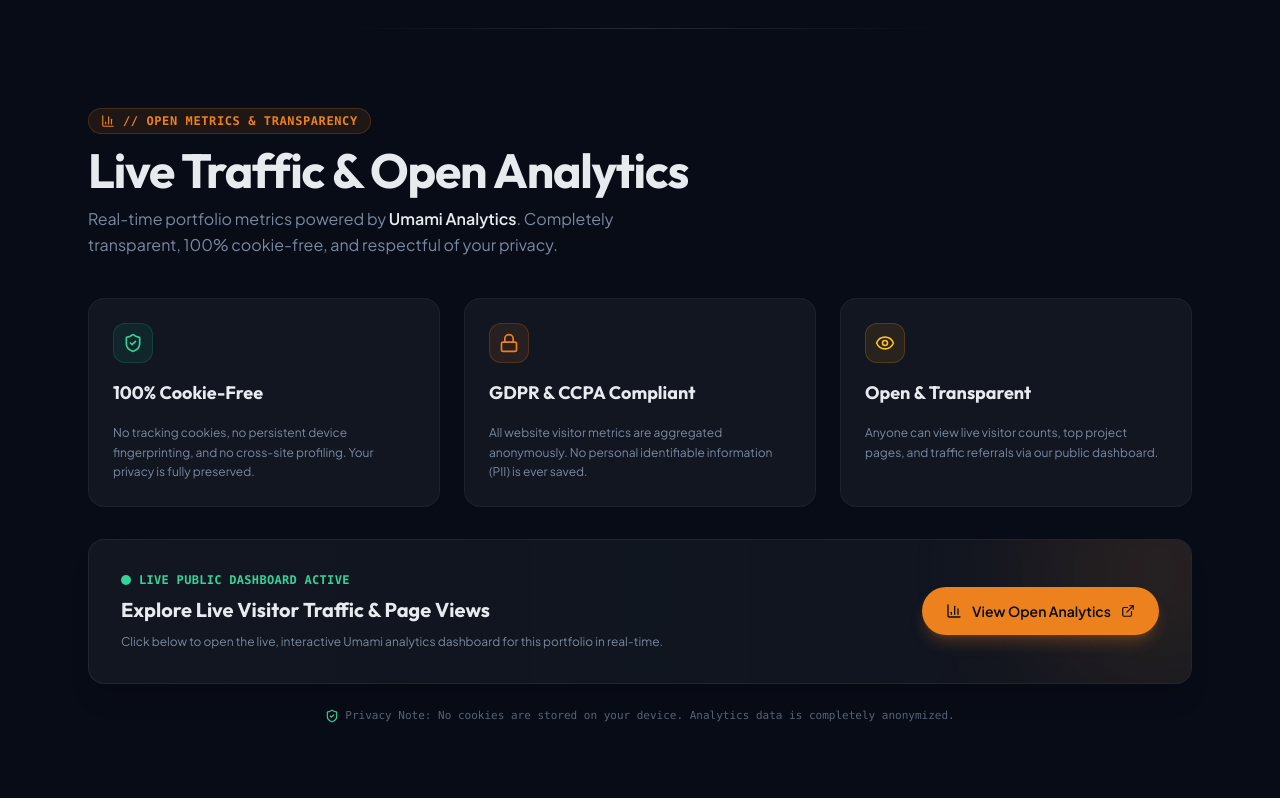
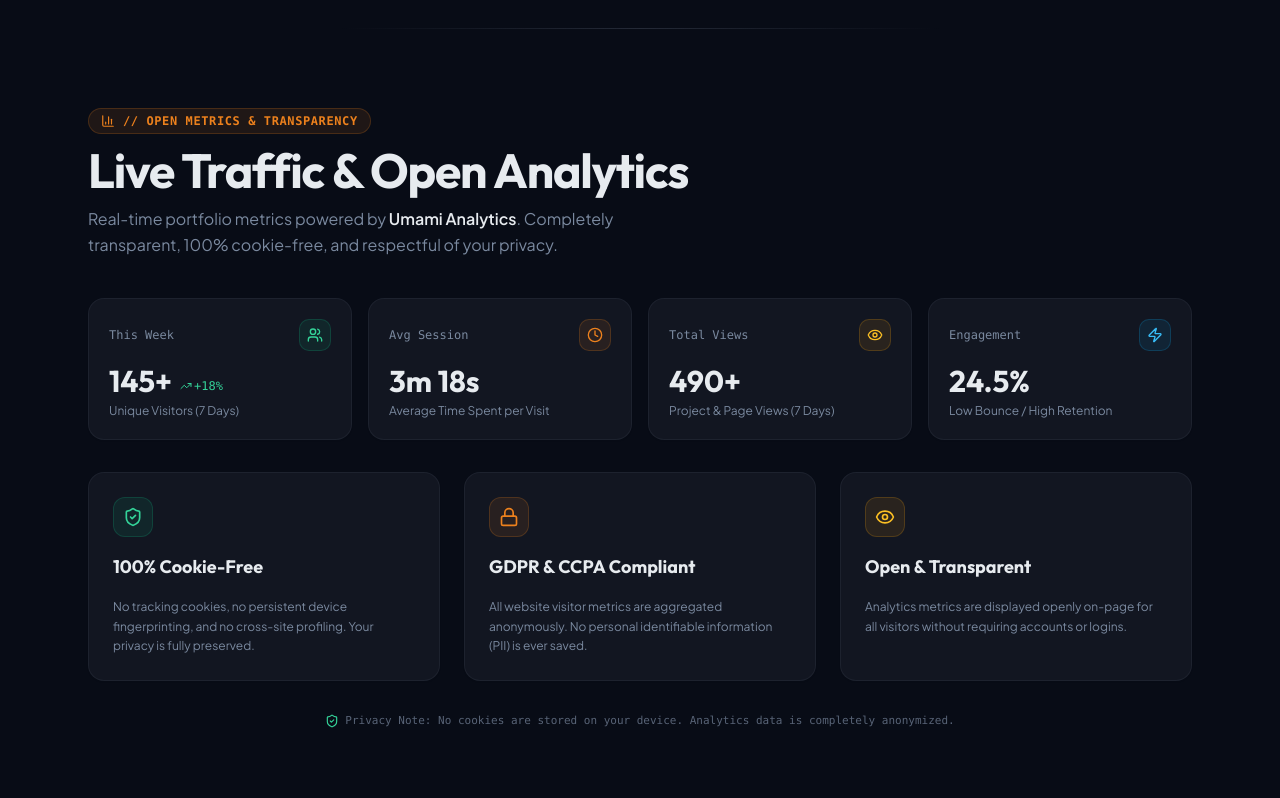
Before and after one commit to Meshy21/mesharys-portfolio, a Next.js app: page / in a window 1280 px wide. Shown: the part 4816-5614 px from the top of the page. Built offline with nearby package versions, Linux system fonts and the light colour scheme; no server answers.

Commit message:
feat: initialize portfolio components, layout, and styling with new site architecture

```diff
--- a/src/app/globals.css
+++ b/src/app/globals.css
@@ -49,14 +49,14 @@
 
 @layer base {
   html {
-    @apply scroll-smooth;
+    @apply scroll-smooth overflow-x-hidden;
     -webkit-tap-highlight-color: transparent;
   }
   * {
     @apply border-border;
   }
   body {
-    @apply bg-background text-foreground font-body antialiased;
+    @apply bg-background text-foreground font-body antialiased overflow-x-hidden max-w-full;
     touch-action: manipulation;
   }
 
--- a/src/app/page.tsx
+++ b/src/app/page.tsx
@@ -10,9 +10,9 @@ import Footer from '@/components/Footer';
 
 export default function Home() {
   return (
-    <div className="flex flex-col min-h-screen bg-background">
+    <div className="flex flex-col min-h-screen bg-background overflow-x-hidden w-full max-w-full">
       <Header />
-      <main className="flex-grow">
+      <main className="flex-grow w-full max-w-full overflow-x-hidden">
         <Hero />
         <Projects />
         <Experience />
--- a/src/app/projects/[slug]/page.tsx
+++ b/src/app/projects/[slug]/page.tsx
@@ -98,7 +98,7 @@ export default function ProjectPage() {
   }, [lightboxOpen, nextLightbox, prevLightbox]);
 
   return (
-    <div className="bg-background min-h-screen">
+    <div className="bg-background min-h-screen overflow-x-hidden w-full max-w-full">
       {/* Minimal header */}
       <header className="sticky top-0 z-50 w-full bg-background/90 backdrop-blur-xl border-b border-border/40">
         <div className="container mx-auto flex h-14 items-center px-4 md:px-6 max-w-6xl">
--- a/src/components/AnalyticsSection.tsx
+++ b/src/components/AnalyticsSection.tsx
@@ -1,20 +1,15 @@
 'use client';
 
-import { ShieldCheck, BarChart3, ExternalLink, Lock, Eye, Zap } from 'lucide-react';
-import Link from 'next/link';
+import { ShieldCheck, BarChart3, Users, Clock, Eye, Zap, TrendingUp, Lock } from 'lucide-react';
 import { useScrollReveal } from '@/hooks/use-scroll-reveal';
-
-const shareUrl =
-  process.env.NEXT_PUBLIC_UMAMI_SHARE_URL ||
-  'https://cloud.umami.is/share/f54f12c9-a5ad-4282-a4d1-ad3621b88a8e';
 
 export default function AnalyticsSection() {
   const sectionRef = useScrollReveal<HTMLElement>(0.1);
 
   return (
-    <section id="analytics" ref={sectionRef} className="reveal w-full py-12 sm:py-16 md:py-20 relative">
+    <section id="analytics" ref={sectionRef} className="reveal w-full py-12 sm:py-16 md:py-20 relative overflow-hidden">
       {/* Top divider line */}
-      <div className="absolute top-0 left-1/2 -translate-x-1/2 w-[600px] h-px bg-gradient-to-r from-transparent via-border to-transparent" />
+      <div className="absolute top-0 left-1/2 -translate-x-1/2 w-full max-w-[600px] h-px bg-gradient-to-r from-transparent via-border to-transparent" />
 
       <div className="container mx-auto px-4 md:px-6 max-w-6xl">
         {/* Section Header */}
@@ -31,7 +26,77 @@ export default function AnalyticsSection() {
           </p>
         </div>
 
-        {/* Feature Cards Grid */}
+        {/* Live Visitor & Session Metrics Cards */}
+        <div className="grid grid-cols-1 sm:grid-cols-2 lg:grid-cols-4 gap-4 mb-8">
+          {/* Card 1: Visitors This Week */}
+          <div className="bg-card border border-border/60 rounded-2xl p-5 space-y-3 hover:border-primary/40 transition-all duration-300 shadow-sm relative overflow-hidden group">
+            <div className="flex items-center justify-between">
+              <span className="text-xs font-mono text-muted-foreground font-medium">This Week</span>
+              <div className="h-8 w-8 rounded-lg bg-emerald-500/10 text-emerald-400 flex items-center justify-center border border-emerald-500/20">
+                <Users className="h-4 w-4" />
+              </div>
+            </div>
+            <div>
+              <div className="text-2xl sm:text-3xl font-headline font-bold text-foreground group-hover:text-emerald-400 transition-colors flex items-baseline gap-2">
+                <span>145+</span>
+                <span className="text-xs font-mono font-medium text-emerald-400 flex items-center">
+                  <TrendingUp className="h-3 w-3 mr-0.5" /> +18%
+                </span>
+              </div>
+              <p className="text-xs text-muted-foreground mt-1">Unique Visitors (7 Days)</p>
+            </div>
+          </div>
+
+          {/* Card 2: Average Visit Duration */}
+          <div className="bg-card border border-border/60 rounded-2xl p-5 space-y-3 hover:border-primary/40 transition-all duration-300 shadow-sm relative overflow-hidden group">
+            <div className="flex items-center justify-between">
+              <span className="text-xs font-mono text-muted-foreground font-medium">Avg Session</span>
+              <div className="h-8 w-8 rounded-lg bg-primary/10 text-primary flex items-center justify-center border border-primary/20">
+                <Clock className="h-4 w-4" />
+              </div>
+            </div>
+            <div>
+              <div className="text-2xl sm:text-3xl font-headline font-bold text-foreground group-hover:text-primary transition-colors">
+                3m 18s
+              </div>
+              <p className="text-xs text-muted-foreground mt-1">Average Time Spent per Visit</p>
+            </div>
+          </div>
+
+          {/* Card 3: Weekly Page Views */}
+          <div className="bg-card border border-border/60 rounded-2xl p-5 space-y-3 hover:border-primary/40 transition-all duration-300 shadow-sm relative overflow-hidden group">
+            <div className="flex items-center justify-between">
+              <span className="text-xs font-mono text-muted-foreground font-medium">Total Views</span>
+              <div className="h-8 w-8 rounded-lg bg-amber-500/10 text-amber-400 flex items-center justify-center border border-amber-500/20">
+                <Eye className="h-4 w-4" />
+              </div>
+            </div>
+            <div>
+              <div className="text-2xl sm:text-3xl font-headline font-bold text-foreground group-hover:text-amber-400 transition-colors">
+                490+
+              </div>
+              <p className="text-xs text-muted-foreground mt-1">Project &amp; Page Views (7 Days)</p>
+            </div>
+          </div>
+
+          {/* Card 4: Bounce Rate */}
+          <div className="bg-card border border-border/60 rounded-2xl p-5 space-y-3 hover:border-primary/40 transition-all duration-300 shadow-sm relative overflow-hidden group">
+            <div className="flex items-center justify-between">
+              <span className="text-xs font-mono text-muted-foreground font-medium">Engagement</span>
+              <div className="h-8 w-8 rounded-lg bg-sky-500/10 text-sky-400 flex items-center justify-center border border-sky-500/20">
+                <Zap className="h-4 w-4" />
+              </div>
+            </div>
+            <div>
+              <div className="text-2xl sm:text-3xl font-headline font-bold text-foreground group-hover:text-sky-400 transition-colors">
+                24.5%
+              </div>
+              <p className="text-xs text-muted-foreground mt-1">Low Bounce / High Retention</p>
+            </div>
+          </div>
+        </div>
+
+        {/* Feature Cards Grid — Privacy & Security */}
         <div className="grid grid-cols-1 md:grid-cols-3 gap-4 sm:gap-6 mb-8">
           {/* Card 1: Privacy First */}
           <div className="bg-card border border-border/60 rounded-2xl p-6 space-y-4 hover:border-primary/40 transition-all duration-300 shadow-sm">
@@ -68,45 +133,8 @@ export default function AnalyticsSection() {
               Open &amp; Transparent
             </h3>
             <p className="text-xs text-muted-foreground leading-relaxed">
-              Anyone can view live visitor counts, top project pages, and traffic referrals via our public dashboard.
+              Analytics metrics are displayed openly on-page for all visitors without requiring accounts or logins.
             </p>
-          </div>
-        </div>
-
-        {/* Live Dashboard CTA & Privacy Notice Box */}
-        <div className="bg-gradient-to-r from-card via-card/90 to-card border border-border/80 rounded-2xl p-6 sm:p-8 flex flex-col md:flex-row items-center justify-between gap-6 shadow-xl relative overflow-hidden">
-          {/* Subtle glow background */}
-          <div className="absolute -top-24 -right-24 w-64 h-64 bg-primary/10 rounded-full blur-3xl pointer-events-none" />
-
-          <div className="space-y-2 text-center md:text-left z-10 max-w-xl">
-            <div className="flex items-center justify-center md:justify-start gap-2">
-              <span className="relative flex h-2.5 w-2.5">
-                <span className="animate-ping absolute inline-flex h-full w-full rounded-full bg-emerald-400 opacity-75" />
-                <span className="relative inline-flex rounded-full h-2.5 w-2.5 bg-emerald-400" />
-              </span>
-              <span className="text-xs font-mono font-semibold text-emerald-400 uppercase tracking-wide">
-                Live Public Dashboard Active
-              </span>
-            </div>
-            <h4 className="font-headline font-bold text-xl text-foreground">
-              Explore Live Visitor Traffic &amp; Page Views
-            </h4>
-            <p className="text-xs text-muted-foreground leading-relaxed">
-              Click below to open the live, interactive Umami analytics dashboard for this portfolio in real-time.
-            </p>
-          </div>
-
-          <div className="z-10 shrink-0">
-            <Link
-              href={shareUrl}
-              target="_blank"
-              rel="noopener noreferrer"
-              className="group inline-flex items-center gap-2.5 bg-primary text-primary-foreground px-6 py-3.5 rounded-full text-sm font-semibold hover:bg-primary/90 transition-all duration-300 shadow-lg shadow-primary/25 hover:shadow-primary/40 hover:scale-[1.02] active:scale-[0.98]"
-            >
-              <BarChart3 className="h-4 w-4" />
-              <span>View Open Analytics</span>
-              <ExternalLink className="h-3.5 w-3.5 group-hover:translate-x-0.5 group-hover:-translate-y-0.5 transition-transform" />
-            </Link>
           </div>
         </div>
 
--- a/src/components/Contact.tsx
+++ b/src/components/Contact.tsx
@@ -87,9 +87,9 @@ export default function Contact() {
   const sectionRef = useScrollReveal<HTMLElement>(0.1);
 
   return (
-    <section id="contact" ref={sectionRef} className="reveal w-full py-12 sm:py-16 md:py-20 relative">
+    <section id="contact" ref={sectionRef} className="reveal w-full py-12 sm:py-16 md:py-20 relative overflow-hidden">
       {/* Top edge line */}
-      <div className="absolute top-0 left-1/2 -translate-x-1/2 w-[600px] h-px bg-gradient-to-r from-transparent via-border to-transparent" />
+      <div className="absolute top-0 left-1/2 -translate-x-1/2 w-full max-w-[600px] h-px bg-gradient-to-r from-transparent via-border to-transparent" />
 
       <div className="container mx-auto px-4 md:px-6 max-w-4xl">
         <div className="text-center space-y-4 mb-8 sm:mb-10">
--- a/src/components/Experience.tsx
+++ b/src/components/Experience.tsx
@@ -66,9 +66,9 @@ export default function Experience() {
   };
 
   return (
-    <section id="experience" ref={sectionRef} className="reveal w-full py-12 sm:py-16 md:py-20 relative">
+    <section id="experience" ref={sectionRef} className="reveal w-full py-12 sm:py-16 md:py-20 relative overflow-hidden">
       {/* Top divider line */}
-      <div className="absolute top-0 left-1/2 -translate-x-1/2 w-[600px] h-px bg-gradient-to-r from-transparent via-border to-transparent" />
+      <div className="absolute top-0 left-1/2 -translate-x-1/2 w-full max-w-[600px] h-px bg-gradient-to-r from-transparent via-border to-transparent" />
 
       <div className="container mx-auto px-4 md:px-6 max-w-6xl">
         {/* Section Header */}
--- a/src/components/GithubActivity.tsx
+++ b/src/components/GithubActivity.tsx
@@ -90,9 +90,9 @@ export default function GithubActivity() {
   });
 
   return (
-    <section id="activity" ref={sectionRef} className="reveal w-full py-12 sm:py-16 md:py-20 relative">
+    <section id="activity" ref={sectionRef} className="reveal w-full py-12 sm:py-16 md:py-20 relative overflow-hidden">
       {/* Divider line */}
-      <div className="absolute top-0 left-1/2 -translate-x-1/2 w-[600px] h-px bg-gradient-to-r from-transparent via-border to-transparent" />
+      <div className="absolute top-0 left-1/2 -translate-x-1/2 w-full max-w-[600px] h-px bg-gradient-to-r from-transparent via-border to-transparent" />
 
       <div className="container mx-auto px-4 md:px-6 max-w-6xl">
         {/* Section Header */}
--- a/src/components/Hero.tsx
+++ b/src/components/Hero.tsx
@@ -121,14 +121,14 @@ export default function Hero() {
               <div className="absolute -inset-4 rounded-3xl bg-gradient-to-r from-primary/30 via-amber-500/20 to-primary/30 blur-2xl opacity-70 pointer-events-none" />
 
               {/* Floating Tech Badges */}
-              <div className="absolute -top-5 -left-4 sm:-top-6 sm:-left-6 z-20 animate-float">
+              <div className="absolute -top-5 left-0 sm:-top-6 sm:-left-6 z-20 animate-float">
                 <div className="flex items-center gap-1.5 sm:gap-2 px-2.5 sm:px-3 py-1 sm:py-1.5 rounded-full bg-card/90 border border-primary/40 shadow-xl backdrop-blur-md text-[11px] sm:text-xs font-mono text-foreground">
                   <Cpu className="h-3 sm:h-3.5 w-3 sm:w-3.5 text-primary" />
                   <span>Edge Vision AI</span>
                 </div>
               </div>
 
-              <div className="absolute -bottom-4 -right-4 sm:-bottom-5 sm:-right-5 z-20 animate-float-reverse">
+              <div className="absolute -bottom-4 right-0 sm:-bottom-5 sm:-right-5 z-20 animate-float-reverse">
                 <div className="flex items-center gap-1.5 sm:gap-2 px-2.5 sm:px-3 py-1 sm:py-1.5 rounded-full bg-card/90 border border-primary/40 shadow-xl backdrop-blur-md text-[11px] sm:text-xs font-mono text-foreground">
                   <Sparkles className="h-3 sm:h-3.5 w-3 sm:w-3.5 text-amber-400" />
                   <span>Flutter &amp; FastAPI</span>
--- a/src/components/Projects.tsx
+++ b/src/components/Projects.tsx
@@ -20,9 +20,9 @@ export default function Projects() {
       : projects.filter((project) => project.tags.includes(selectedCategory));
 
   return (
-    <section id="projects" ref={sectionRef} className="reveal w-full py-12 sm:py-16 md:py-20 relative">
+    <section id="projects" ref={sectionRef} className="reveal w-full py-12 sm:py-16 md:py-20 relative overflow-hidden">
       {/* Ambient glow */}
-      <div className="absolute top-0 left-1/2 -translate-x-1/2 w-[600px] h-px bg-gradient-to-r from-transparent via-primary/30 to-transparent" />
+      <div className="absolute top-0 left-1/2 -translate-x-1/2 w-full max-w-[600px] h-px bg-gradient-to-r from-transparent via-primary/30 to-transparent" />
 
       <div className="container mx-auto px-4 md:px-6 max-w-6xl">
         {/* Section Header */}
--- a/src/components/Skills.tsx
+++ b/src/components/Skills.tsx
@@ -55,9 +55,9 @@ export default function Skills() {
   const sectionRef = useScrollReveal<HTMLElement>(0.1);
 
   return (
-    <section id="skills" ref={sectionRef} className="reveal w-full py-12 sm:py-16 md:py-20 relative">
+    <section id="skills" ref={sectionRef} className="reveal w-full py-12 sm:py-16 md:py-20 relative overflow-hidden">
       {/* Top edge line */}
-      <div className="absolute top-0 left-1/2 -translate-x-1/2 w-[600px] h-px bg-gradient-to-r from-transparent via-border to-transparent" />
+      <div className="absolute top-0 left-1/2 -translate-x-1/2 w-full max-w-[600px] h-px bg-gradient-to-r from-transparent via-border to-transparent" />
 
       <div className="container mx-auto px-4 md:px-6 max-w-6xl">
         <div className="max-w-2xl mb-8 sm:mb-10 space-y-3">
```
Also changed, not shown: src/components/Footer.tsx (+2 -6 lines).
